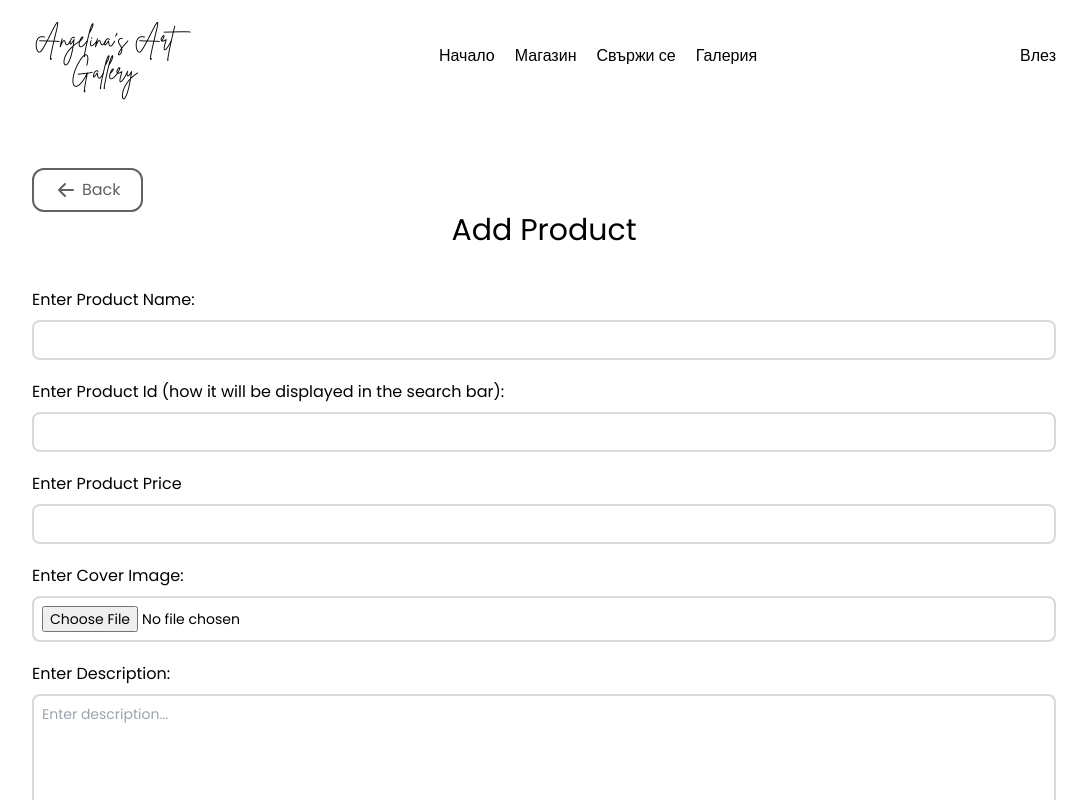
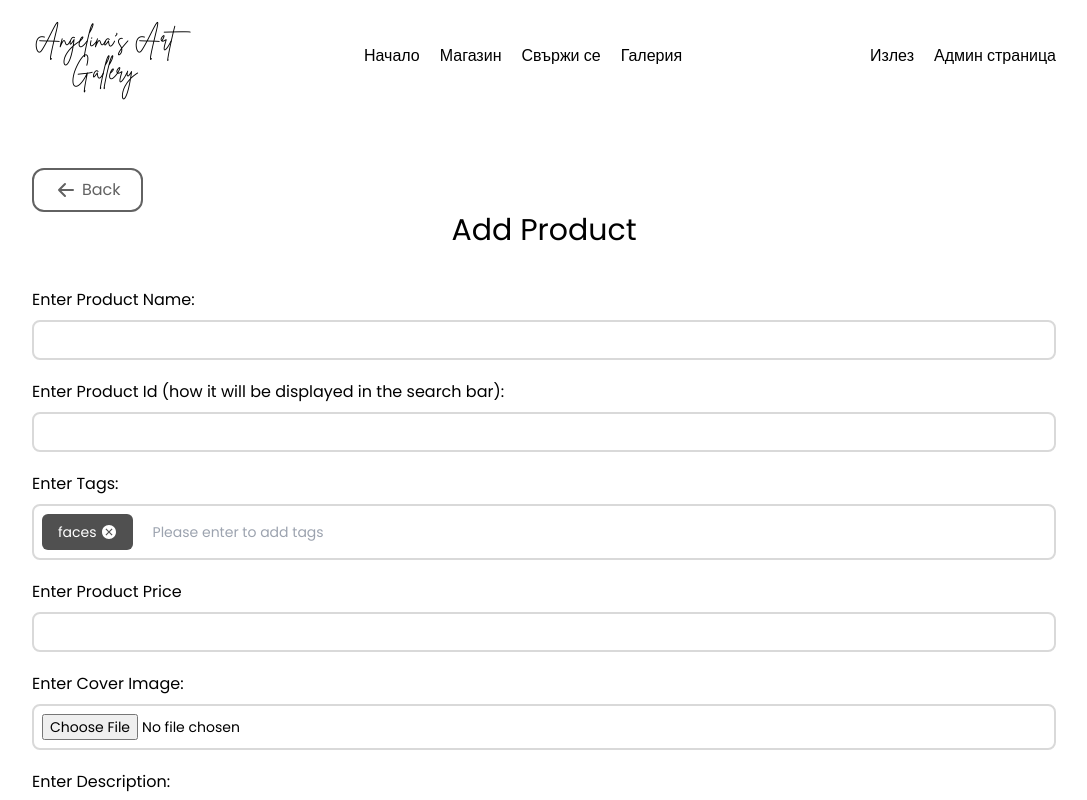
Before and after one commit to bulgarianSamurai123/art-gallery-angelina-new, a Next.js app: page /admin/edit-product/add-product in a window 1280 px wide. Shown: the top 800 px of the page, without its empty margins (96-1183 px from the left). Built offline with nearby package versions, Linux system fonts and the light colour scheme.

Commit message:
added the option to add tags when adding products

```diff
--- a/components/layout/MainNavigation.js
+++ b/components/layout/MainNavigation.js
@@ -9,7 +9,7 @@ import NavBarDropdown from "../navigation/NavDropdown";
 import { navigationLinks } from "../../navigationLinks";
 
 const MainNavigation = () => {
-  const [isLoggedIn, setIsLoggedIn] = useState(false);
+  const [isLoggedIn, setIsLoggedIn] = useState(true);
   const [toggleDropdown, setToggleDropdown] = useState(false);
   const router = useRouter();
 
--- a/pages/admin/edit-product/add-product.js
+++ b/pages/admin/edit-product/add-product.js
@@ -20,6 +20,8 @@ const AddProductPage = () => {
   const [description, setDescription] = useState();
   const [isFeatured, setIsFeatured] = useState(false);
 
+  const [tags, setTags] = useState(["faces"]);
+
   const [requestStatus, setRequestStatus] = useState(); // 'pending', 'success', 'error'
   const [requestError, setRequestError] = useState();
 
@@ -34,13 +36,25 @@ const AddProductPage = () => {
     }
   }, [requestStatus]);
 
+  const addTags = (event) => {
+    if (event.target.value === " " || event.target.value === "") {
+      return;
+    }
+    setTags([...tags, event.target.value]);
+  };
+
+  const removeTags = (indexToRemove) => {
+    setTags(tags.filter((_, index) => index !== indexToRemove));
+  };
+
   async function responseHandler(
     id,
     name,
     price,
     description,
     imageUrl,
-    isFeatured
+    isFeatured,
+    tags
   ) {
     const response = await fetch(
       `https://art-gallery-angelina-default-rtdb.europe-west1.firebasedatabase.app/products/${id}.json`,
@@ -53,6 +67,7 @@ const AddProductPage = () => {
           description,
           coverImage: imageUrl,
           isFeatured,
+          tags
         }),
         headers: {
           "Content-Type": "application/json",
@@ -65,6 +80,10 @@ const AddProductPage = () => {
   }
 
   async function submitHandler(event) {
+    if (event.key === "Enter") {
+      return;
+    }
+
     event.preventDefault();
 
     setRequestStatus("pending");
@@ -91,7 +110,8 @@ const AddProductPage = () => {
               price,
               description,
               downloadURL,
-              isFeatured
+              isFeatured,
+              tags
             );
             setRequestStatus("success");
           });
@@ -109,7 +129,7 @@ const AddProductPage = () => {
     requestStatus,
     notification,
     requestError,
-    'add'
+    "add"
   );
 
   return (
@@ -144,6 +164,44 @@ const AddProductPage = () => {
               setId(event.target.value);
             }}
           />
+        </InputContainer>
+        <InputContainer>
+          <label htmlFor="product-tags">Enter Tags:</label>
+          <div className="flex items-start flex-wrap w-full border-2 rounded-lg border-gray-850 p-2 text-sm outline-none focus:border-4 focus:border-gray-850">
+            <ul className="flex flex-row justify-center">
+              {tags.map((tag, index) => (
+                <li
+                  key={index}
+                  className="mr-3 flex flex-row justify-center items-center bg-gray-300 text-white py-2 px-4 rounded-md"
+                >
+                  <span>{tag}</span>
+                  <svg
+                    xmlns="http://www.w3.org/2000/svg"
+                    viewBox="0 0 32 32"
+                    className="ml-1 h-4 w-4"
+                    onClick={() => {
+                      removeTags(index);
+                    }}
+                  >
+                    <path
+                      fill="currentColor"
+                      d="M16 2C8.2 2 2 8.2 2 16s6.2 14 14 14s14-6.2 14-14S23.8 2 16 2zm5.4 21L16 17.6L10.6 23L9 21.4l5.4-5.4L9 10.6L10.6 9l5.4 5.4L21.4 9l1.6 1.6l-5.4 5.4l5.4 5.4l-1.6 1.6z"
+                    />
+                  </svg>
+                </li>
+              ))}
+            </ul>
+            <input
+              className="p-2 text-sm border-none outline-none"
+              id="product-tags"
+              type="text"
+              placeholder="Please enter to add tags"
+              onKeyDown={(event) => {
+                return event.key != "Enter";
+              }}
+              onBlur={addTags}
+            />
+          </div>
         </InputContainer>
         <InputContainer>
           <label htmlFor="price">Enter Product Price</label>
```
